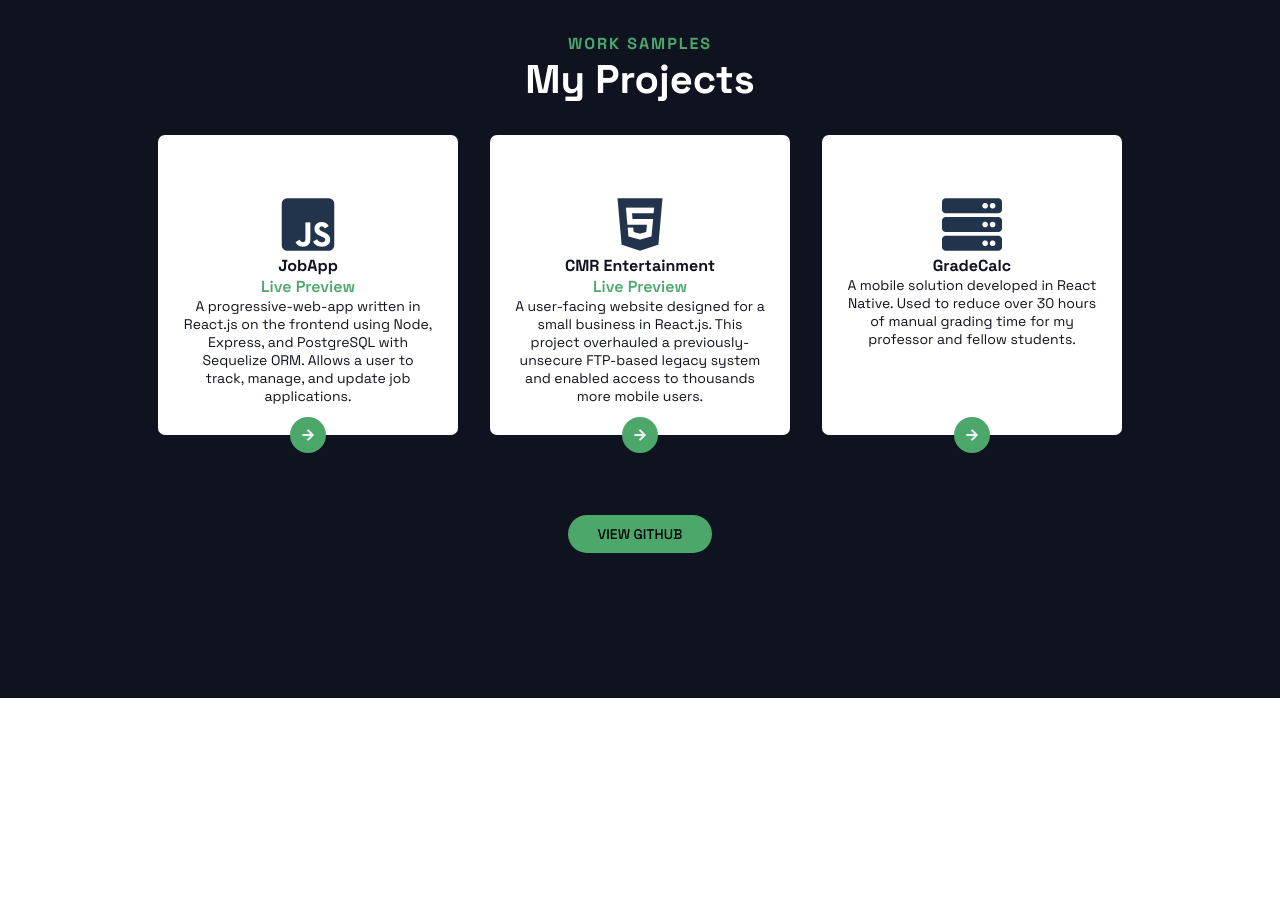
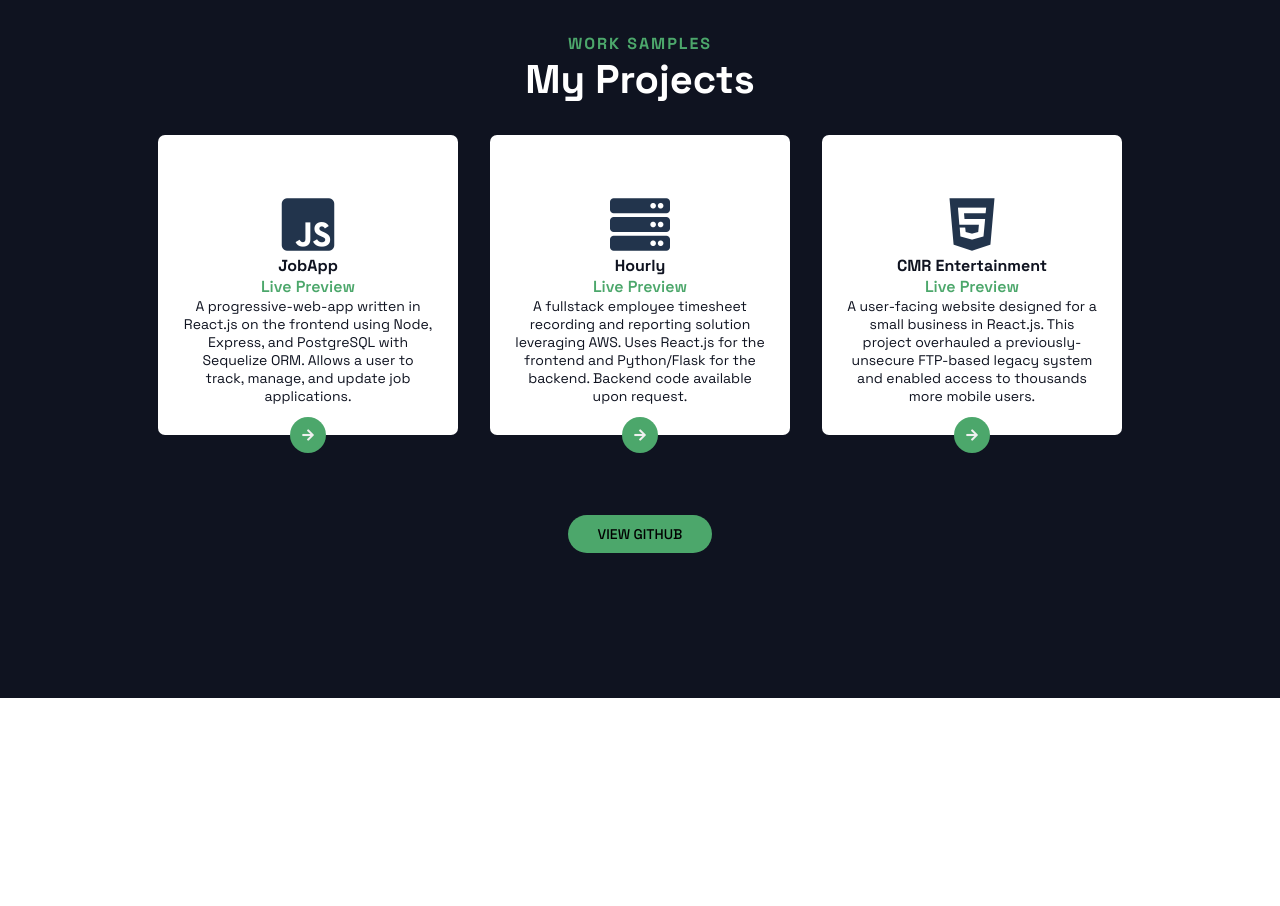
Before and after one commit to crinaldi44/Web-Portfolio, a plain HTML site: page index.html in a window 1280 px wide. Shown: the part 1520-2426 px from the top of the page. Drawn offline with Linux system fonts and the light colour scheme.

Commit message:
Swap featured projects

```diff
--- a/index.html
+++ b/index.html
@@ -75,6 +75,15 @@
                         <a target="_blank" href="https://github.com/crinaldi44/JobApp-Client"><button><i class="fas fa-arrow-right"></i></button></a>
                     </div>
                     <div class="assignments__card">
+                        <i class="fas fa-server" style="color: #22344C; transition: ease-in-out 300ms; width: 100%; font-size: 60px;"></i>
+                        <div class="assignments__card__text">
+                            <h4>Hourly</h4>
+                            <a target="_blank" href="https://hourly-timesheet-prod.netlify.app/">Live Preview</a>
+                            <p>A fullstack employee timesheet recording and reporting solution leveraging AWS. Uses React.js for the frontend and Python/Flask for the backend. Backend code available upon request.</p>
+                        </div>
+                        <a target="_blank" href="https://github.com/crinaldi44/Hourly-Client"><button><i class="fas fa-arrow-right"></i></button></a>
+                    </div>
+                    <div class="assignments__card">
                         <i class="fab fa-html5" style="color: #22344C; transition: ease-in-out 300ms; width: 100%; font-size: 60px;"></i>
                         <div class="assignments__card__text">
                             <h4>CMR Entertainment</h4>
@@ -82,14 +91,6 @@
                             <p>A user-facing website designed for a small business in React.js. This project overhauled a previously-unsecure FTP-based legacy system and enabled access to thousands more mobile users.</p>
                         </div>
                         <a target="_blank" href="https://github.com/crinaldi44/CMR-Entertainment"><button><i class="fas fa-arrow-right"></i></button></a>
-                    </div>
-                    <div class="assignments__card">
-                        <i class="fas fa-server" style="color: #22344C; transition: ease-in-out 300ms; width: 100%; font-size: 60px;"></i>
-                        <div class="assignments__card__text">
-                            <h4>GradeCalc</h4>
-                            <p>A mobile solution developed in React Native. Used to reduce over 30 hours of manual grading time for my professor and fellow students.</p>
-                        </div>
-                        <a target="_blank" href="https://github.com/crinaldi44/GradeCalc"><button><i class="fas fa-arrow-right"></i></button></a>
                     </div>
                 </div>
             </div>
```
